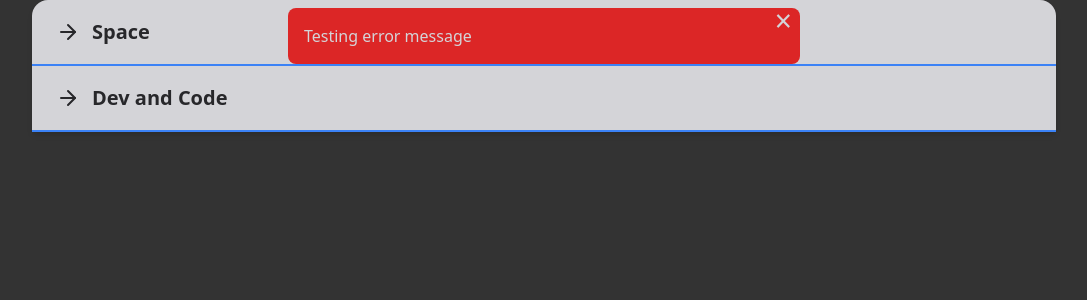
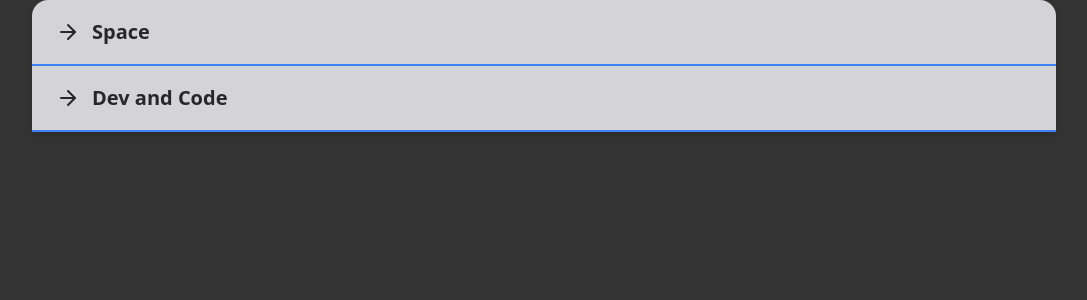
Before and after one commit to ericzardo/oc-frontend, a React (Vite) app: page / in a window 1280 px wide. Shown: the top 300 px of the page, without its empty margins (96-1183 px from the left). Built offline with nearby package versions, Linux system fonts and the light colour scheme.

Commit message:
update: add duration time for ErrorModal

```diff
--- a/src/components/modals/ErrorModal/index.jsx
+++ b/src/components/modals/ErrorModal/index.jsx
@@ -1,3 +1,4 @@
+import { useEffect } from "react";
 import PropTypes from "prop-types";
 
 import CloseModal from "@components/common/CloseModal";
@@ -6,23 +7,25 @@
   isOpen: PropTypes.bool.isRequired,
   onClose: PropTypes.func.isRequired,
   errorMessage: PropTypes.string.isRequired,
+
+  duration: PropTypes.number,
 };
 
-function ErrorModal ({ isOpen, onClose, errorMessage }) {
+function ErrorModal ({ isOpen, onClose, errorMessage, duration = 5000 }) {
+  useEffect(() => {
+    if (isOpen) {
+      const timer = setTimeout(onClose, duration);
+      return () => clearTimeout(timer);
+    }
+  }, [isOpen, onClose, duration]);
+
   if (!isOpen) return;
 
   return (
-    <span
-      className="bg-red-600 text-zinc-200 absolute m-auto h-fit left-0 right-0 top-2 flex flex-col justify-between p-4 pr-7 w-2/5 rounded-lg"
-    >
-
+    <span className="bg-red-600 text-zinc-200 absolute m-auto h-fit left-0 right-0 top-2 flex flex-col justify-between p-4 pr-7 w-2/5 rounded-lg overflow-hidden">
       <CloseModal onClose={onClose} size="sm" color="white" />
-      <p
-        className="text-zinc-300"
-      >
-        { errorMessage }
-      </p>
-
+      <p className="text-zinc-300">{errorMessage}</p>
+      <span className="absolute bottom-0 left-0 h-1 w-full bg-red-900 animate-progress-bar"></span>
     </span>
   );
 }
```
